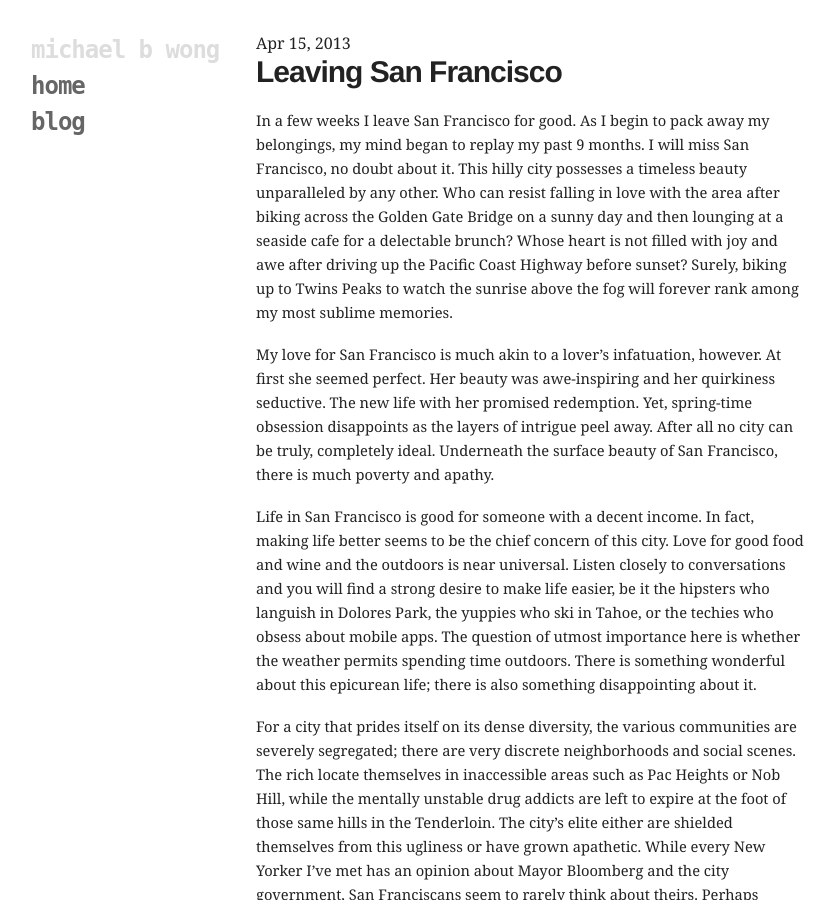
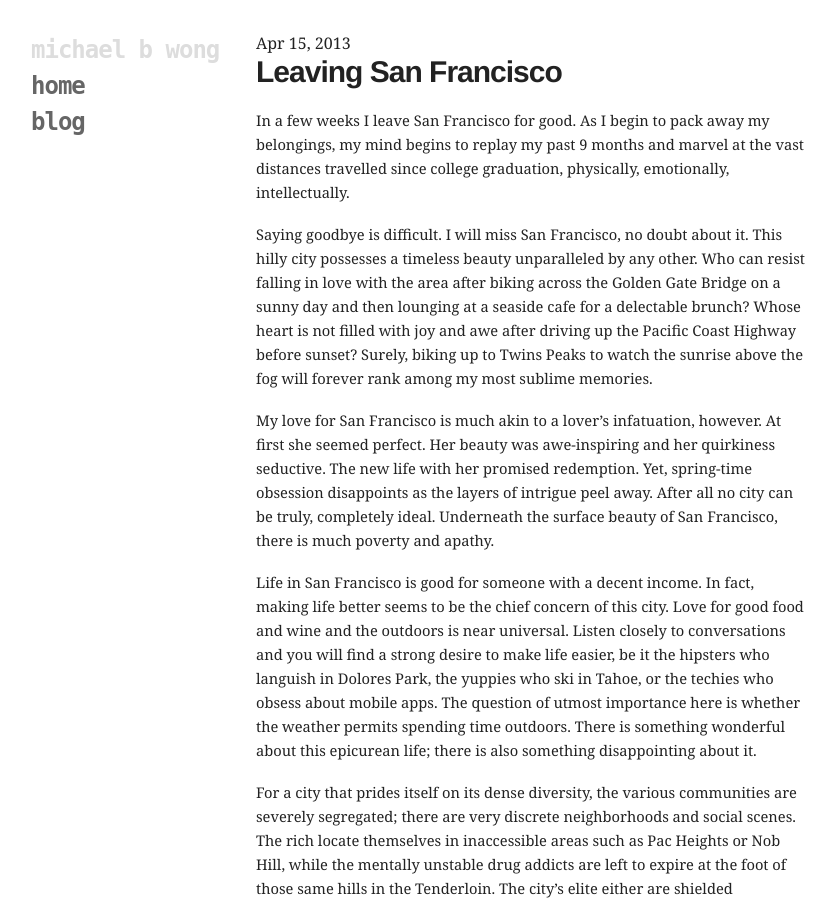
Before and after one commit to mbwong/mbwong.github.com, a Jekyll site: the page built from _posts/2013-04-15-leaving-san-francisco.md, in a window 1280 px wide and 900 px high. Shown: the whole window, without its empty margins (94-929 px from the left). Built offline with Jekyll 4.4.1, drawn with Linux system fonts in a browser that asks for light colours; some of the changed text lies outside the part shown.

Commit message:
Update 2013-04-15-leaving-san-francisco.md

```diff
--- a/_posts/2013-04-15-leaving-san-francisco.md
+++ b/_posts/2013-04-15-leaving-san-francisco.md
@@ -6,7 +6,9 @@ layout: post
 
 # Leaving San Francisco
 
-In a few weeks I leave San Francisco for good. As I begin to pack away my belongings, my mind began to replay my past 9 months. I will miss San Francisco, no doubt about it. This hilly city possesses a timeless beauty unparalleled by any other. Who can resist falling in love with the area after biking across the Golden Gate Bridge on a sunny day and then lounging at a seaside cafe for a delectable brunch? Whose heart is not filled with joy and awe after driving up the Pacific Coast Highway before sunset? Surely, biking up to Twins Peaks to watch the sunrise above the fog will forever rank among my most sublime memories.
+In a few weeks I leave San Francisco for good. As I begin to pack away my belongings, my mind begins to replay my past 9 months and marvel at the vast distances travelled since college graduation, physically, emotionally, intellectually.
+
+Saying goodbye is difficult. I will miss San Francisco, no doubt about it. This hilly city possesses a timeless beauty unparalleled by any other. Who can resist falling in love with the area after biking across the Golden Gate Bridge on a sunny day and then lounging at a seaside cafe for a delectable brunch? Whose heart is not filled with joy and awe after driving up the Pacific Coast Highway before sunset? Surely, biking up to Twins Peaks to watch the sunrise above the fog will forever rank among my most sublime memories.
 
 My love for San Francisco is much akin to a lover's infatuation, however. At first she seemed perfect. Her beauty was awe-inspiring and her quirkiness seductive. The new life with her promised redemption. Yet, spring-time obsession disappoints as the layers of intrigue peel away. After all no city can be truly, completely ideal. Underneath the surface beauty of San Francisco, there is much poverty and apathy.
 
@@ -28,4 +30,4 @@ Another big lesson I have internalized is how much better life is when you have
 
 I leave San Francisco a little older, perhaps wiser, certainly more hopeful. Like me San Francisco is changing and growing. Tech start-ups are migrating into the city. Various neighborhoods are being rapidly redeveloped. People from all around the globe are immigrating here. San Francisco will become increasingly cosmopolitan, which will also help it flourish. I am hopeful that San Francisco will come to address its imperfections and become the cultural center for the entire Bay Aera. In any case it will remain the beautiful city that I have long left part of my heart in.
 
-Next stop: Hyde Park, Chicago.
+Next stops: Yosemite - LA - Flagstaff - Grand Canyon - Las Vegas - then finally and more permanently - Hyde Park, Chicago
```
